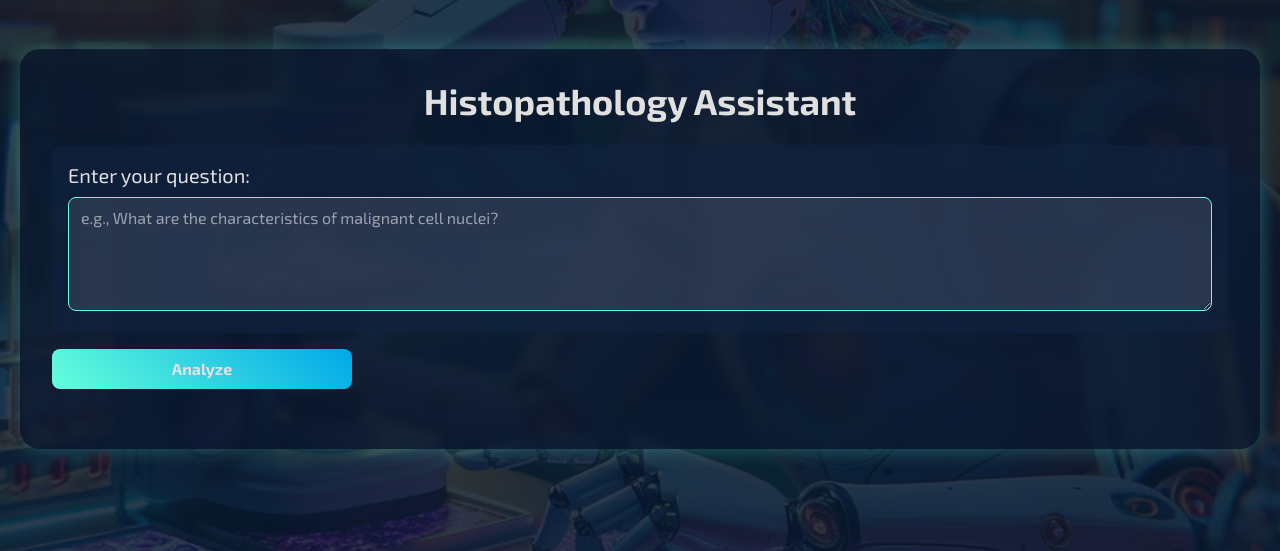
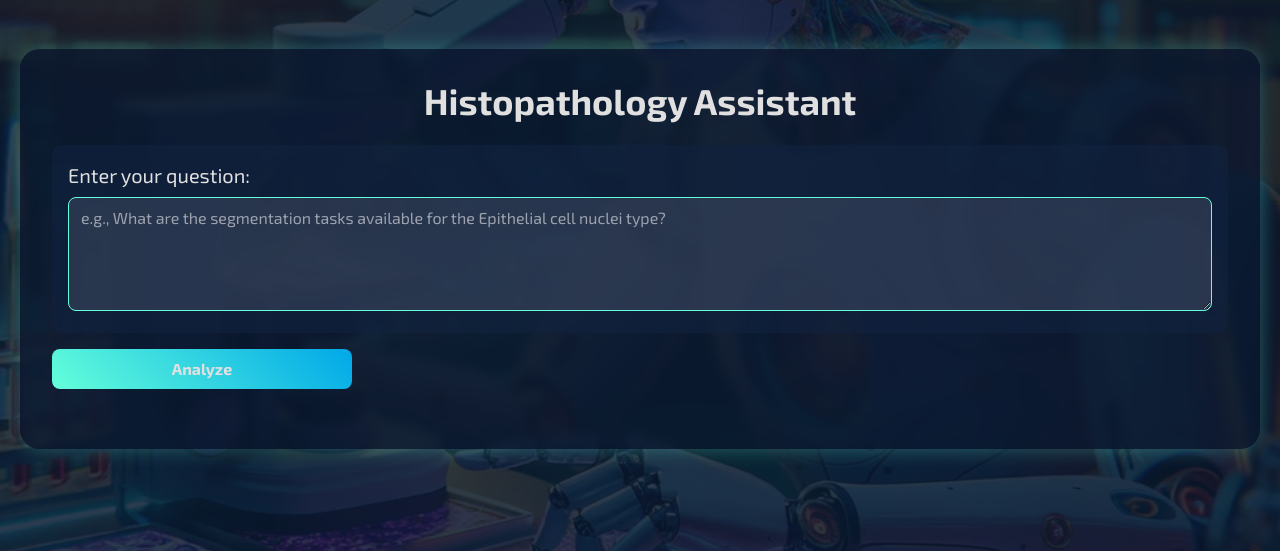
Before and after one commit to chandana-koganti14/CellNucleiRAG, a Flask app: page / in a window 1280 px wide. Shown: the part 151-702 px from the top of the page. Run offline with Flask 3, Linux system fonts and the light colour scheme; some libraries are stand-ins or nearby versions.

Commit message:
Update index.html

```diff
--- a/CellNucleiRAG/cellnuclei/templates/index.html
+++ b/CellNucleiRAG/cellnuclei/templates/index.html
@@ -91,7 +91,7 @@
         <h1 class="text-4xl font-bold mb-6 text-center text-64ffda">Histopathology Assistant</h1>
         <div class="input-area">
             <label for="question" class="block text-xl font-medium mb-2">Enter your question:</label>
-            <textarea id="question" rows="4" class="w-full px-3 py-2 border rounded-lg focus:outline-none focus:ring-2 focus:ring-64ffda bg-opacity-50" placeholder="e.g., What are the characteristics of malignant cell nuclei?"></textarea>
+            <textarea id="question" rows="4" class="w-full px-3 py-2 border rounded-lg focus:outline-none focus:ring-2 focus:ring-64ffda bg-opacity-50" placeholder="e.g., What are the segmentation tasks available for the Epithelial cell nuclei type?"></textarea>
         </div>
         <button id="searchBtn" class="w-full bg-64ffda hover:bg-00a8e8 text-0a192f font-bold py-2 px-4 rounded-lg transition duration-300 ease-in-out transform hover:scale-105">
             Analyze
```
